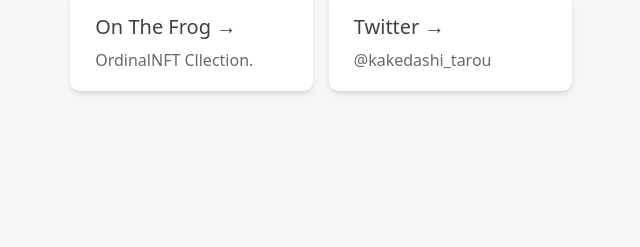
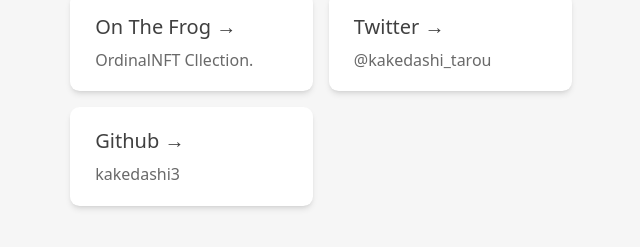
Before and after one commit to kakedashi3/portfolio-site, an Astro site: page / in a window 1280 px wide. Shown: the part 175-422 px from the top of the page, without its empty margins (319-959 px from the left). Built offline with nearby package versions, Linux system fonts and the light colour scheme; Astro itself is replaced by a stand-in of ours.

Commit message:
first commit

```diff
--- a/src/pages/index.astro
+++ b/src/pages/index.astro
@@ -21,12 +21,12 @@ import Card from '../components/Card.astro';
 				title="Twitter"
 				body="@kakedashi_tarou"
 			/>
+			<Card
+				href="https://github.com/kakedashi3/"
+				title="Github"
+				body="kakedashi3"
+			/>
 			<!-- <Card
-				href="https://astro.build/themes/"
-				title="Themes"
-				body="Explore a galaxy of community-built starter themes."
-			/>
-			<Card
 				href="https://astro.build/chat/"
 				title="Community"
 				body="Come say hi to our amazing Discord community. ❤️"
```
